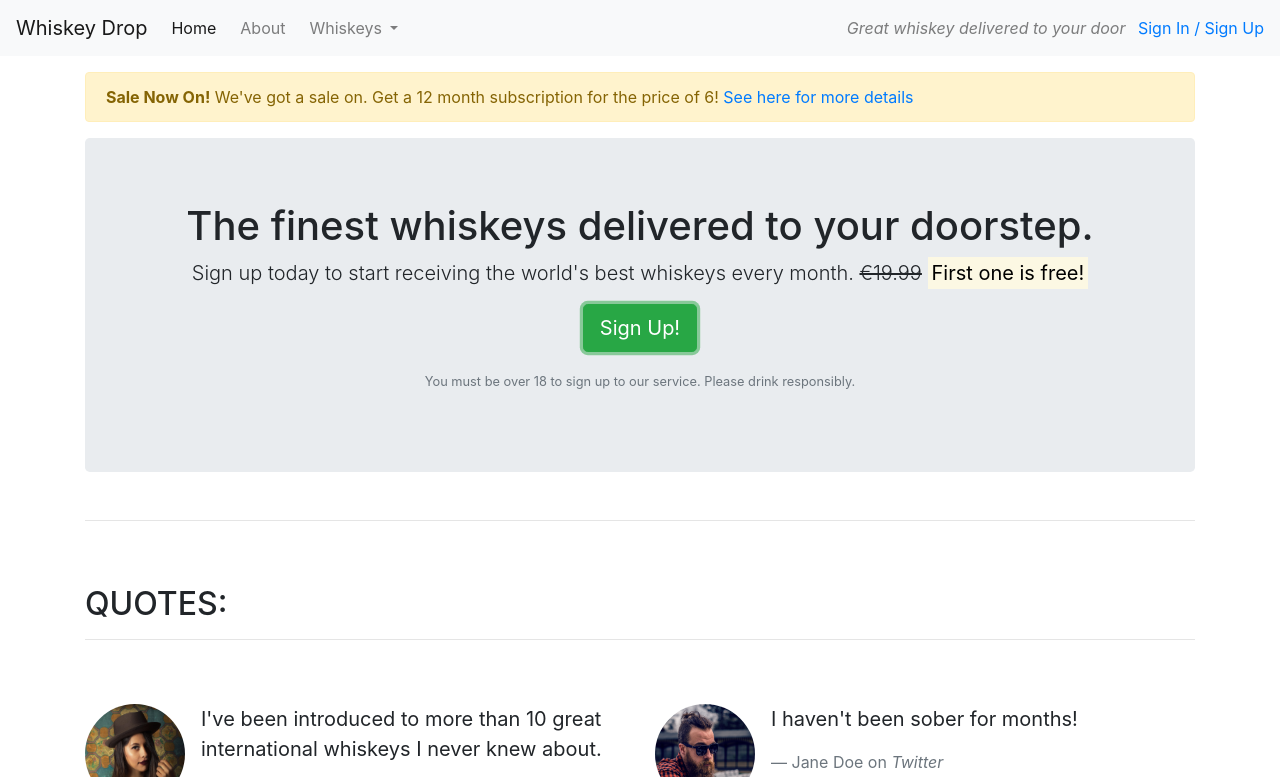
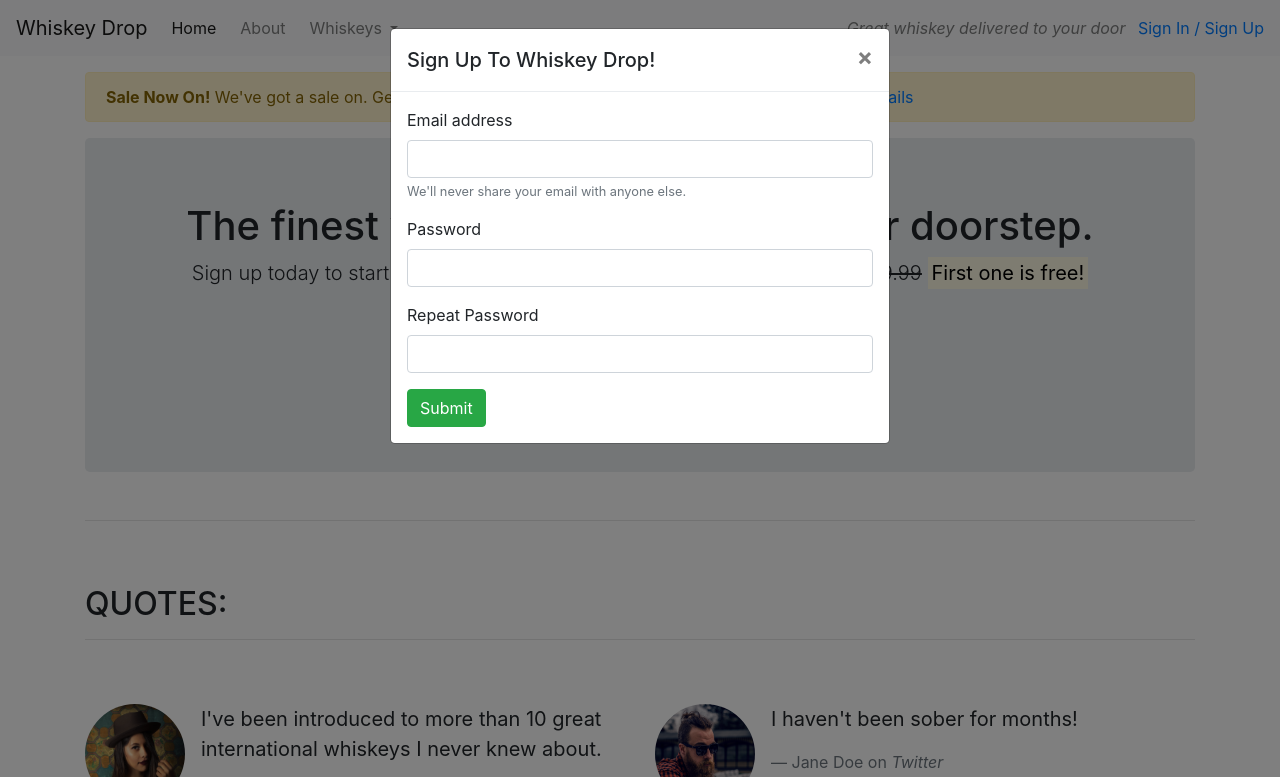
Before and after one commit to Charlie-Lambino-Worthington/Bootstrap_learning_space, a plain HTML site: page index.html in a window 1280 px wide. Both pictures are taken after a click on the button "Sign Up!". Shown: the top 777 px of the page. Drawn offline with nearby package versions, Linux system fonts and the light colour scheme; files whose address does not match are found by name.

Commit message:
feat: add modal linked to sign up button and create sign up form with bootstrap

```diff
--- a/index.html
+++ b/index.html
@@ -60,7 +60,7 @@
                         <s class="d-none d-sm-inline">€19.99</s>
                         <span class="d-inline d-sm-none"><br></span>
                         <strong><mark>First one is free!</mark></strong></p>
-                    <p><button class="btn btn-lg btn-success">Sign Up!</button></p>
+                    <p><button class="btn btn-lg btn-success" data-toggle="modal" data-target="#signupmodal">Sign Up!</button></p>
                     <p class="text-muted"><small>You must be over 18 to sign up to our service. Please drink responsibly.</small></p>
                 </section>
             </div>
@@ -140,7 +140,39 @@
         </section>
         <!-- /.features -->
     </article>
+    <div class="modal" tabindex="-1" id="signupmodal">
+        <div class="modal-dialog">
+          <div class="modal-content">
+            <div class="modal-header">
+              <h5 class="modal-title">Sign Up To Whiskey Drop!</h5>
+              <button type="button" class="close" data-dismiss="modal" aria-label="Close">
+                <span aria-hidden="true">&times;</span>
+              </button>
+            </div>
+            <div class="modal-body">
+                <form>
+                    <div class="form-group">
+                      <label for="exampleInputEmail1">Email address</label>
+                      <input type="email" class="form-control" id="exampleInputEmail1" aria-describedby="emailHelp">
+                      <small id="emailHelp" class="form-text text-muted">We'll never share your email with anyone else.</small>
+                    </div>
+                    <div class="form-group">
+                      <label for="Password">Password</label>
+                      <input type="password" class="form-control" id="Password">
+                    </div>
+                    <div class="form-group">
+                        <label for="RepeatPassword">Repeat Password</label>
+                        <input type="password" class="form-control" id="RepeatPassword">
+                      </div>
+                    <div class="form-group form-check">
 
+                    </div>
+                    <button type="submit" class="btn btn-success">Submit</button>
+                  </form>
+            </div>
+          </div>
+        </div>
+      </div>
     <script src="https://code.jquery.com/jquery-3.3.1.slim.min.js" integrity="sha384-q8i/X+965DzO0rT7abK41JStQIAqVgRVzpbzo5smXKp4YfRvH+8abtTE1Pi6jizo" crossorigin="anonymous"></script>
     <script src="https://cdnjs.cloudflare.com/ajax/libs/popper.js/1.14.3/umd/popper.min.js" integrity="sha384-ZMP7rVo3mIykV+2+9J3UJ46jBk0WLaUAdn689aCwoqbBJiSnjAK/l8WvCWPIPm49" crossorigin="anonymous"></script>
     <script src="https://stackpath.bootstrapcdn.com/bootstrap/4.1.3/js/bootstrap.min.js" integrity="sha384-ChfqqxuZUCnJSK3+MXmPNIyE6ZbWh2IMqE241rYiqJxyMiZ6OW/JmZQ5stwEULTy" crossorigin="anonymous"></script>
```
